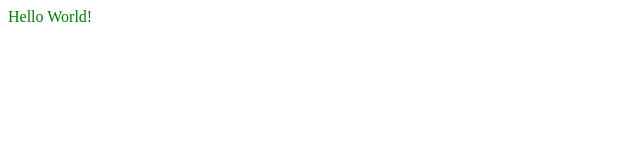
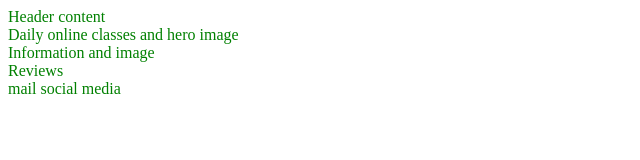
Before and after one commit to Fredricho/yogastudios, a plain HTML site: page index.html in a window 1280 px wide. Shown: the whole page, without its empty margins (0-640 px from the left). Drawn offline with Linux system fonts and the light colour scheme.

Commit message:
Add basic structure to body

```diff
--- a/index.html
+++ b/index.html
@@ -1,14 +1,35 @@
 <html lang="en">
+
 <head>
     <meta charset="UTF-8">
     <meta http-equiv="X-UA-Compatible" content="IE=edge">
     <meta name="viewport" content="width=device-width, initial-scale=1.0">
     <meta name="description" content="Yoga Studios live online courses ">
     <meta name="keywords" content="Yoga Studios, Yogaonline, Bikram, Yin, Ashtang, courses, classes">
-   <link rel="stylesheet" href="/assets/css/style.css">
+    <link rel="stylesheet" href="/assets/css/style.css">
     <title>Document</title>
 </head>
+
 <body>
-    Hello World!
+    <header>
+        Header content
+    </header>
+
+    <section>
+        Daily online classes and hero image
+    </section>
+
+    <section>
+        Information and image
+    </section>
+
+    <section>
+        Reviews
+    </section>
+
+    <footer>
+        mail social media
+    </footer>
 </body>
+
 </html>
```
